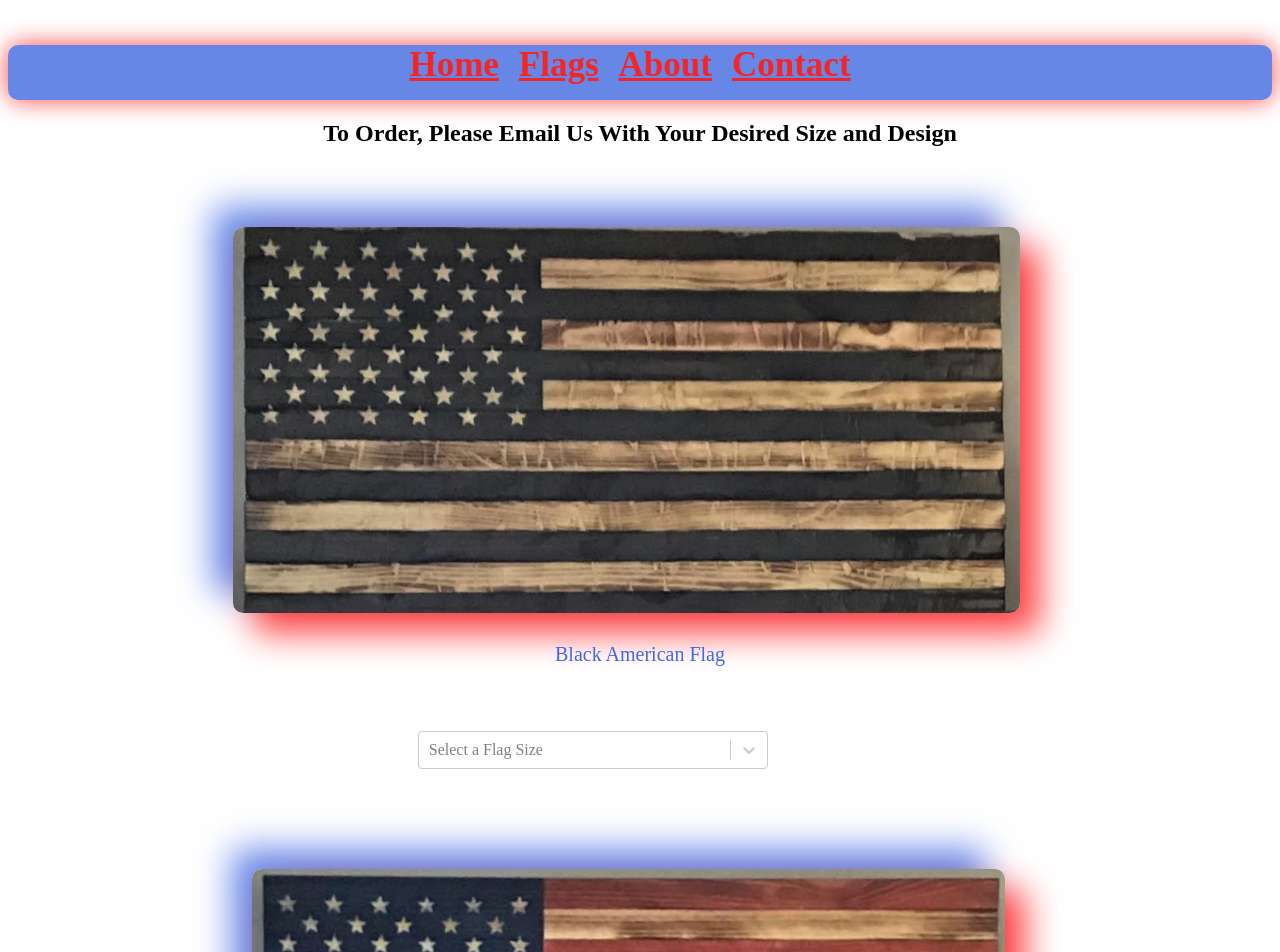
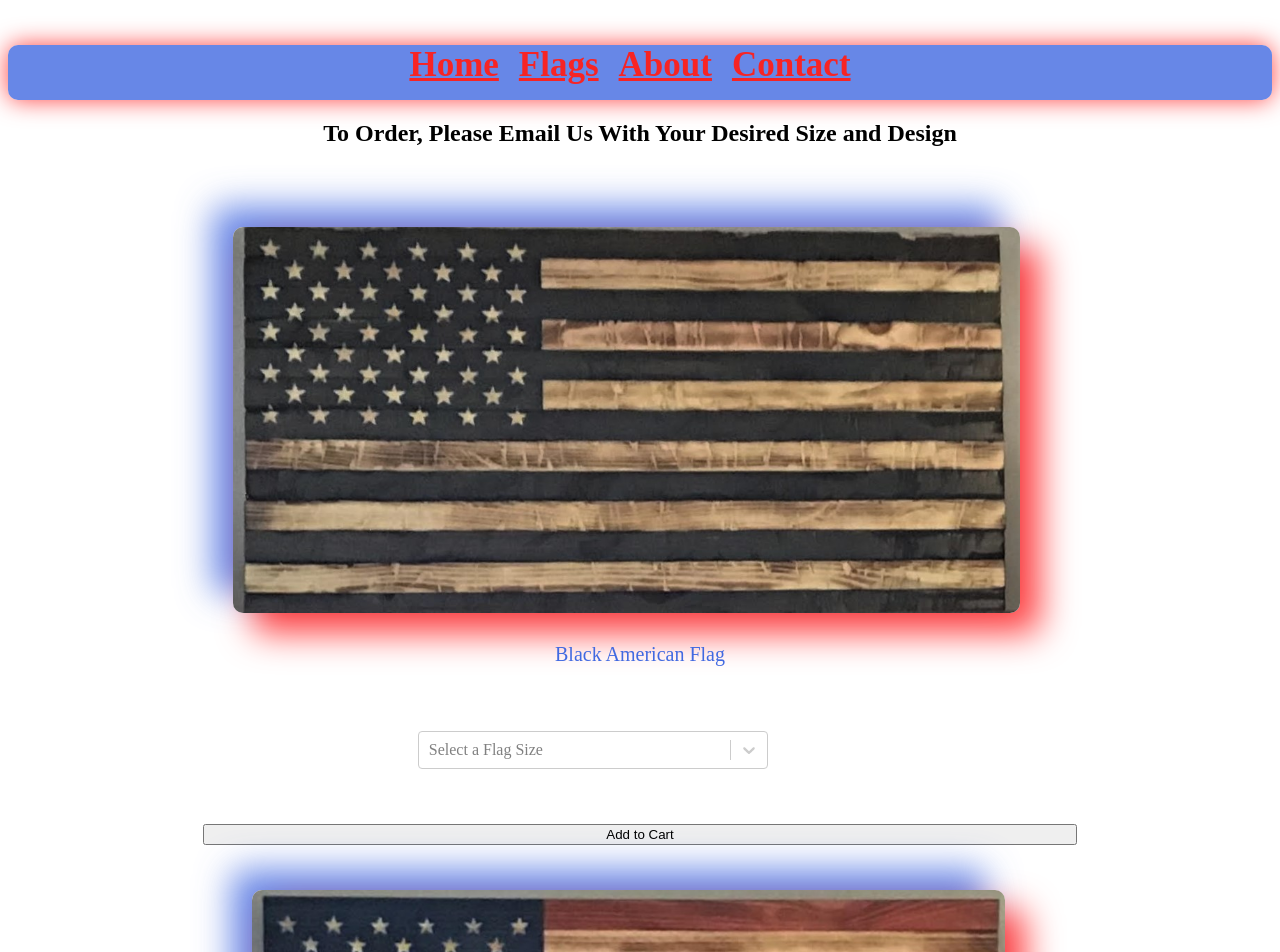
Before and after one commit to TravisExline/flag-company-site, a React (Create React App) app: page /flags in a window 1280 px wide. Shown: the top 952 px of the page. Built offline with nearby package versions, Linux system fonts and the light colour scheme.

Commit message:
learning how to cart

```diff
--- a/src/components/FlagCard.js
+++ b/src/components/FlagCard.js
@@ -4,6 +4,10 @@ import SizeOptionsDrop from './SizeOptionsDrop'
 import LimitedSizeOptions from './LimitedSizeOptions'
 
 class FlagCard extends React.Component {
+
+    addToCart = () => {
+
+    }
 
     render() {
         return(
@@ -13,6 +17,7 @@ class FlagCard extends React.Component {
                 <div className="dropdown">
                     {this.props.type === "Non-limited" ? <SizeOptionsDrop /> : <LimitedSizeOptions />}
                 </div>
+                <button onClick={this.addToCart}>Add to Cart</button>
             </div>
         )
     }
```
